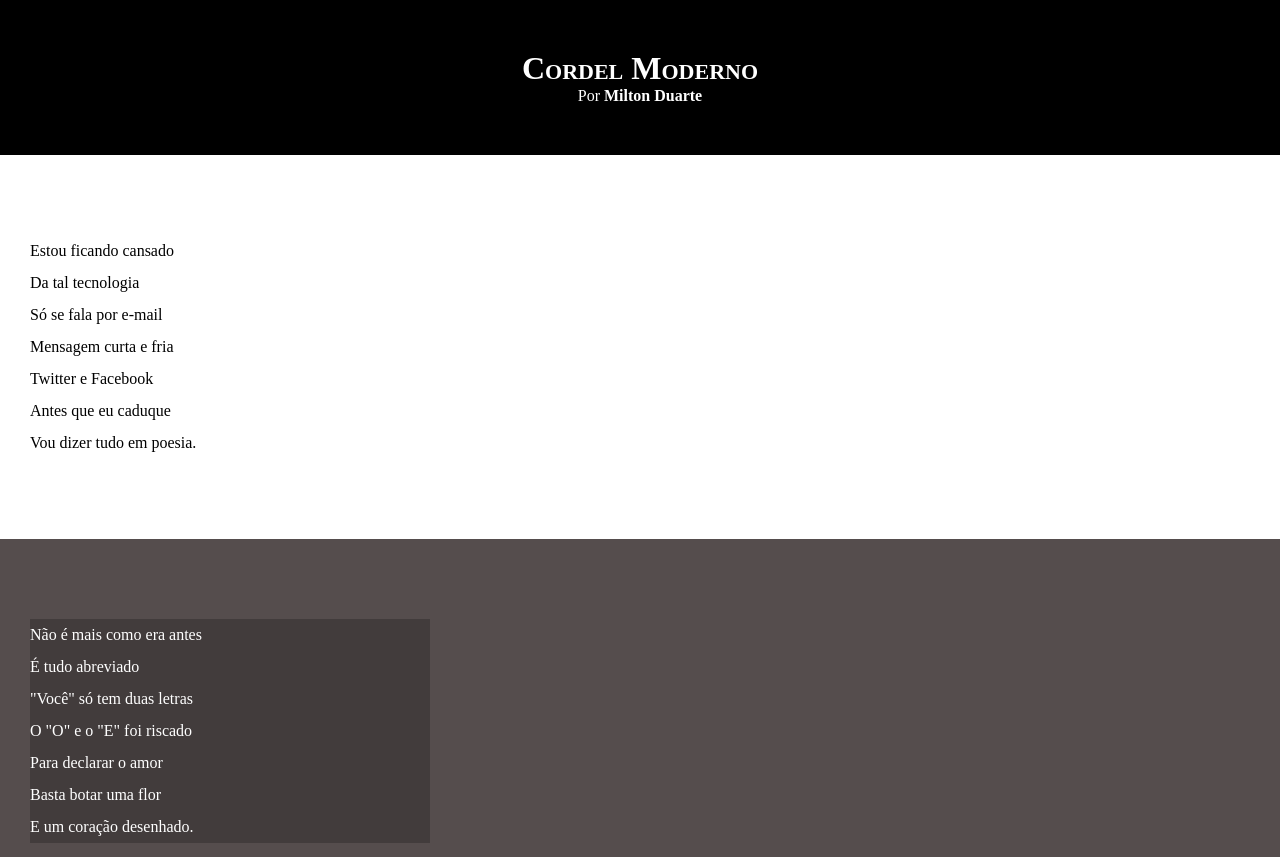
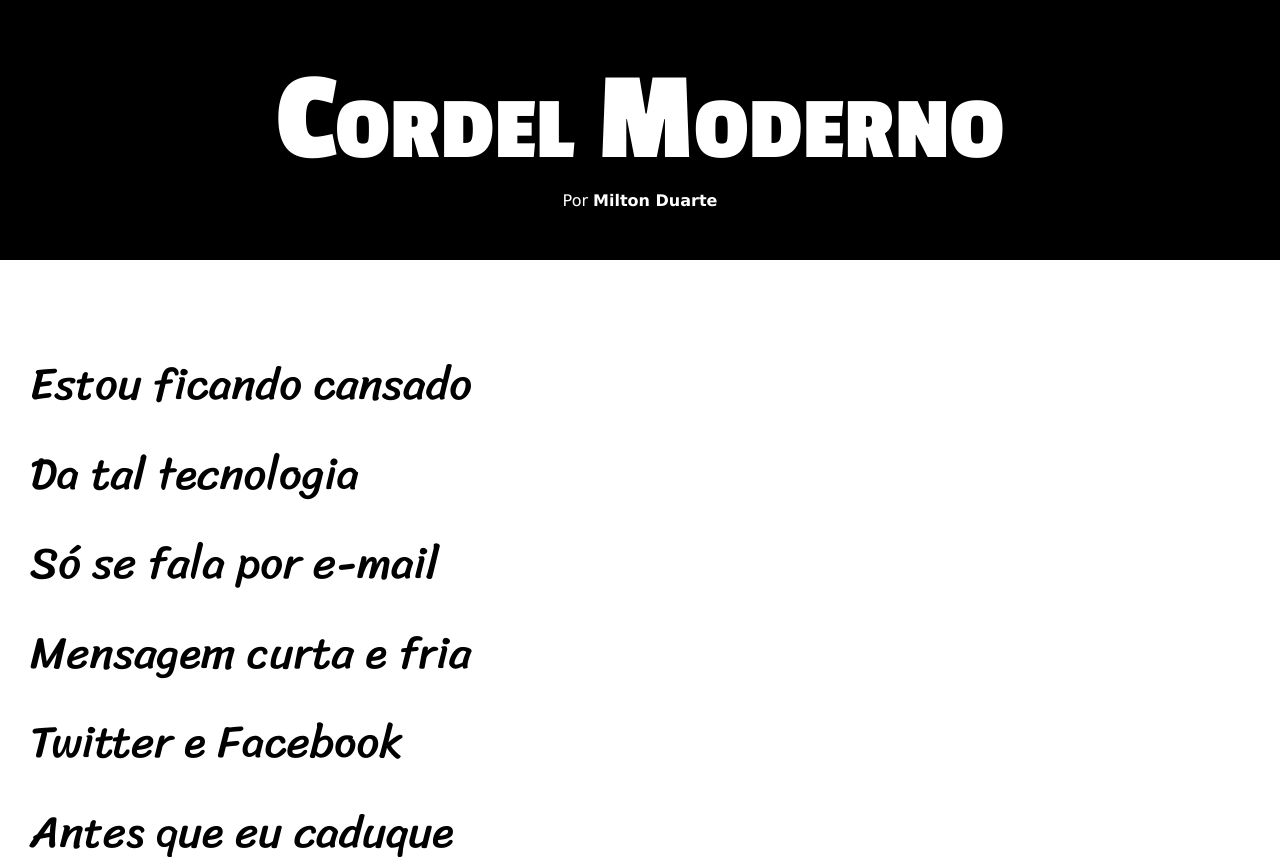
Before and after one commit to adrianocaio/html-css, a plain HTML site: page desafios/d012/index.html in a window 1280 px wide. Shown: the top 857 px of the page. Drawn offline with Linux system fonts and the light colour scheme.

Commit message:
atualização de estilo

```diff
--- a/desafios/d012/estilo/style.css
+++ b/desafios/d012/estilo/style.css
@@ -1,13 +1,26 @@
 @charset "UTF-8";
+
+@import url('https://fonts.googleapis.com/css2?family=Passion+One:wght@400;700;900&display=swap');
+
+@import url('https://fonts.googleapis.com/css2?family=Sriracha&display=swap');
+
+:root{
+    --fonte1:Verdana, Geneva, Tahoma, sans-serif;
+    --fonte2: 'Passion One', cursive;
+    --fonte3: 'Sriracha', cursive;
+}
 
 * {
     margin: 0px;
     padding: 0px;
+    font-size: 1em;
+
 }
 
 html, body {
     min-height: 100vh;
     background-color: darkgray;
+    font-family:var(--fonte1) ;
 }
 
 header {
@@ -19,6 +32,8 @@ header {
 header > h1 {
     padding-top: 50px;
     font-variant: small-caps; /*text-transform: uppercase;*/
+    font-family: var(--fonte2);
+    font-size: 10vw;
 }
 
 header > p {
@@ -42,6 +57,8 @@ section {
     padding-bottom: 10vh;
     line-height: 2em;
     padding-left: 30px;
+    font-family: var(--fonte3);
+    font-size: 3.5vw;
 }
 
 section.normal{
@@ -55,7 +72,8 @@ section.imagem {
 }
 
 section.imagem > p {
-    width: 400px;
+    display: inline-block;
+    padding: 5px;
     background-color: rgba(0, 0, 0, 0.219);
 }
 
```
